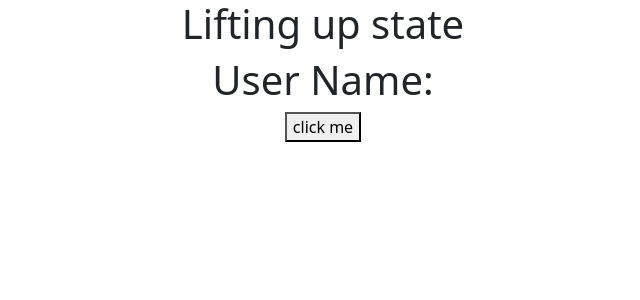
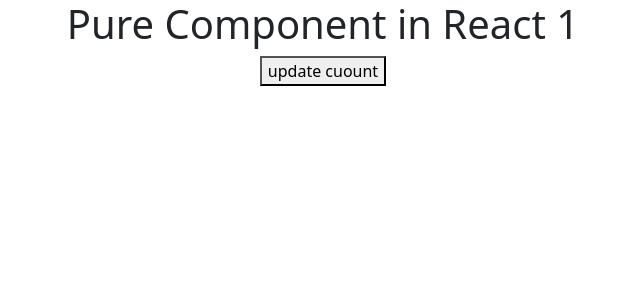
Before and after one commit to j4sumit/reacttopics, a React (Create React App) app: page / in a window 1280 px wide. Shown: the top 300 px of the page, without its empty margins (317-957 px from the left). Built offline with nearby package versions, Linux system fonts and the light colour scheme.

Commit message:
Pure Component

```diff
--- a/src/App.js
+++ b/src/App.js
@@ -1,19 +1,30 @@
-import React from "react";
+// import React from "react";
+import { From } from "react-bootstrap";
 import './App.css';
-import User from "./User";
-function App()
+// import User from "./User";
+
+import React,{PureComponent} from "react";
+class App extends PureComponent
 {
-    function parentalert(data)
+
+    constructor()
     {
-alert(data.email);
+        super();
+        this.state={
+            count:1
+        }
+    }
+    render()
+    {
+        console.log("check rerendering");
+        return(
+            <div className="App">
+            <h1>Pure Component in React {this.state.count}</h1>
+            <button onClick={()=>this.setState({count: this.state.count+1})}>update cuount</button>
+            </div>
+        )
     }
 
-    return(
-        <div className="App">
-            <h1>Lifting up state</h1>
-            <User alert={parentalert}/>
-        </div>
 
-    )
 }
 export default App;
--- a/src/User.js
+++ b/src/User.js
@@ -1,15 +1,15 @@
-function User(props)
-{
-  const data ={name:"Anil chaurasiya", email: "j4sumit@gmail.com", contactno: 1234567890};
+// function User(props)
+// {
+//   const data ={name:"Anil chaurasiya", email: "j4sumit@gmail.com", contactno: 1234567890};
 
 
-  return(
-    <div>
-      <h1>User Name: </h1>
-      {/* <button onClick={props.alert}> Cleck me</button> */}
-      <button onClick={()=>props.alert(data)}>click me </button>
-    </div>
-  )
-}
+//   return(
+//     <div>
+//       <h1>User Name: </h1>
+//       {/* <button onClick={props.alert}> Cleck me</button> */}
+//       <button onClick={()=>props.alert(data)}>click me </button>
+//     </div>
+//   )
+// }
 
-export default User;
+// export default User;
```
